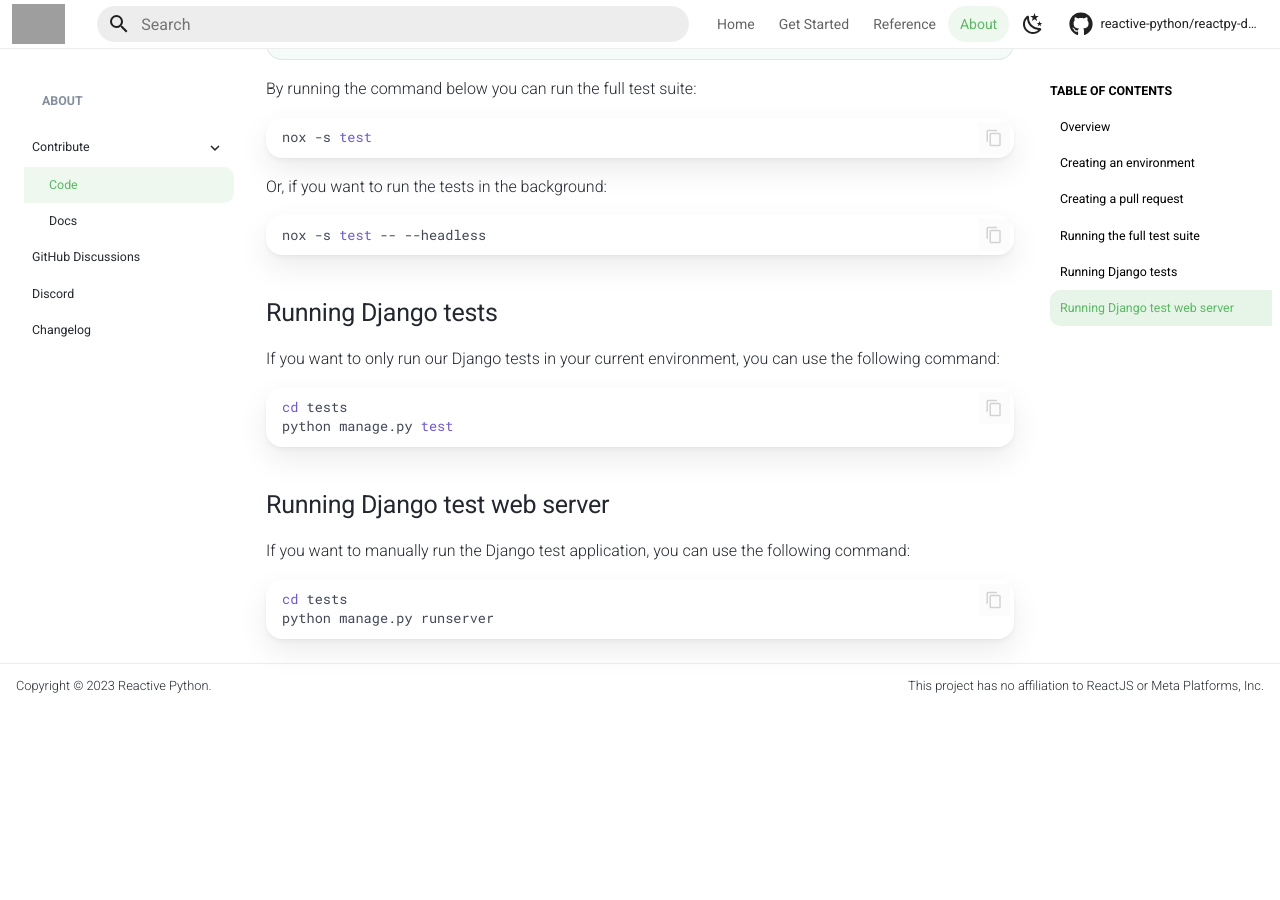
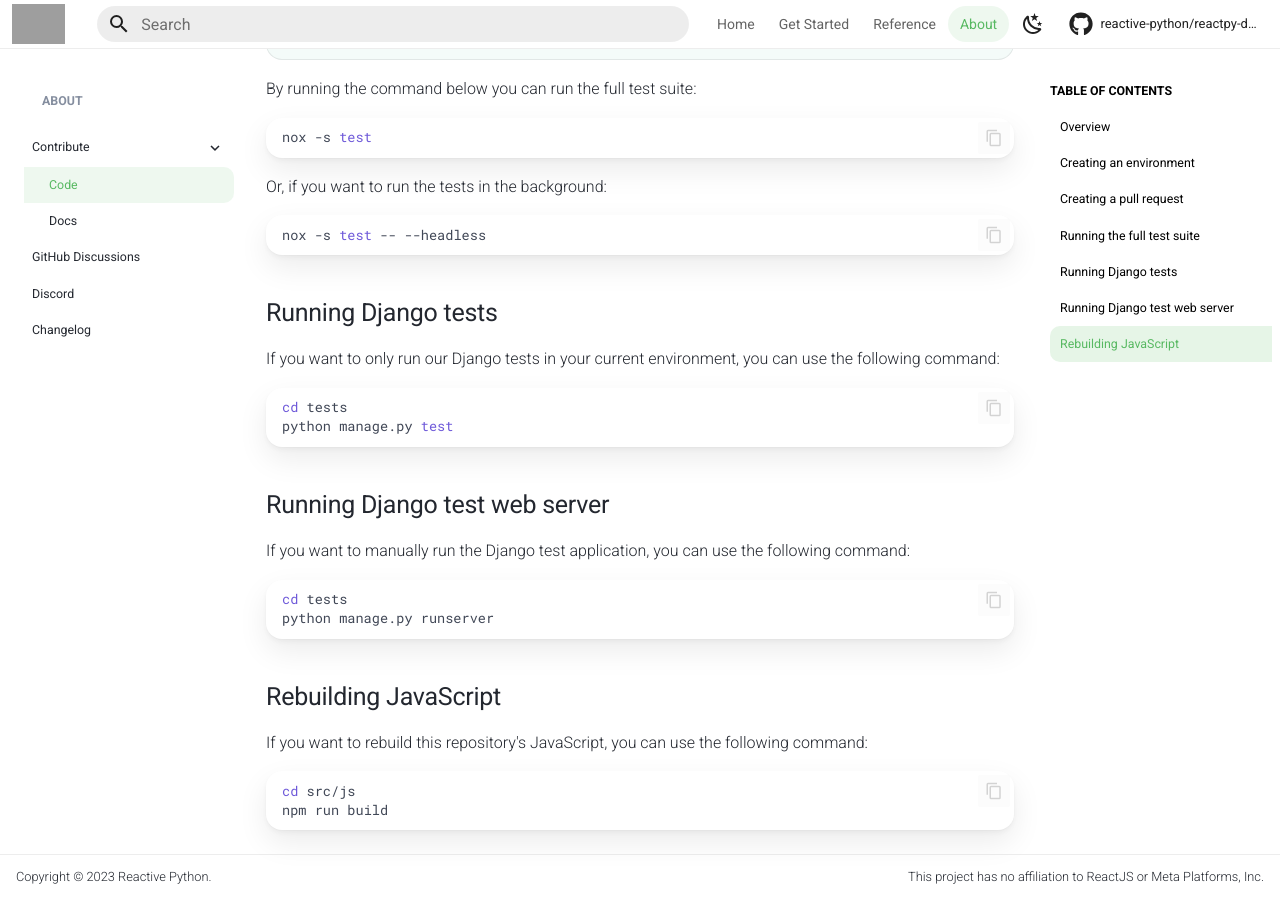
Before and after one commit to reactive-python/reactpy-django, an MkDocs documentation site: the page built from docs/src/about/code.md, in a window 1280 px wide and 900 px high, scrolled down 1608 px. Built offline with MkDocs 1.6.1 and Material for MkDocs 9.7.7, drawn with Linux system fonts in a browser that asks for light colours; comment, search, counter and statistics services are not loaded; the version menu is left out; before the commit the page ends 2316 px from its top, so only the background shows below that; grey boxes are pictures that could not be loaded.

Commit message:
Rebuilding JavaScript docs

````diff
--- a/docs/src/about/code.md
+++ b/docs/src/about/code.md
@@ -92,3 +92,12 @@ If you want to manually run the Django test application, you can use the followi
 cd tests
 python manage.py runserver
 ```
+
+## Rebuilding JavaScript
+
+If you want to rebuild this repository's JavaScript, you can use the following command:
+
+```bash linenums="0"
+cd src/js
+npm run build
+```
````
